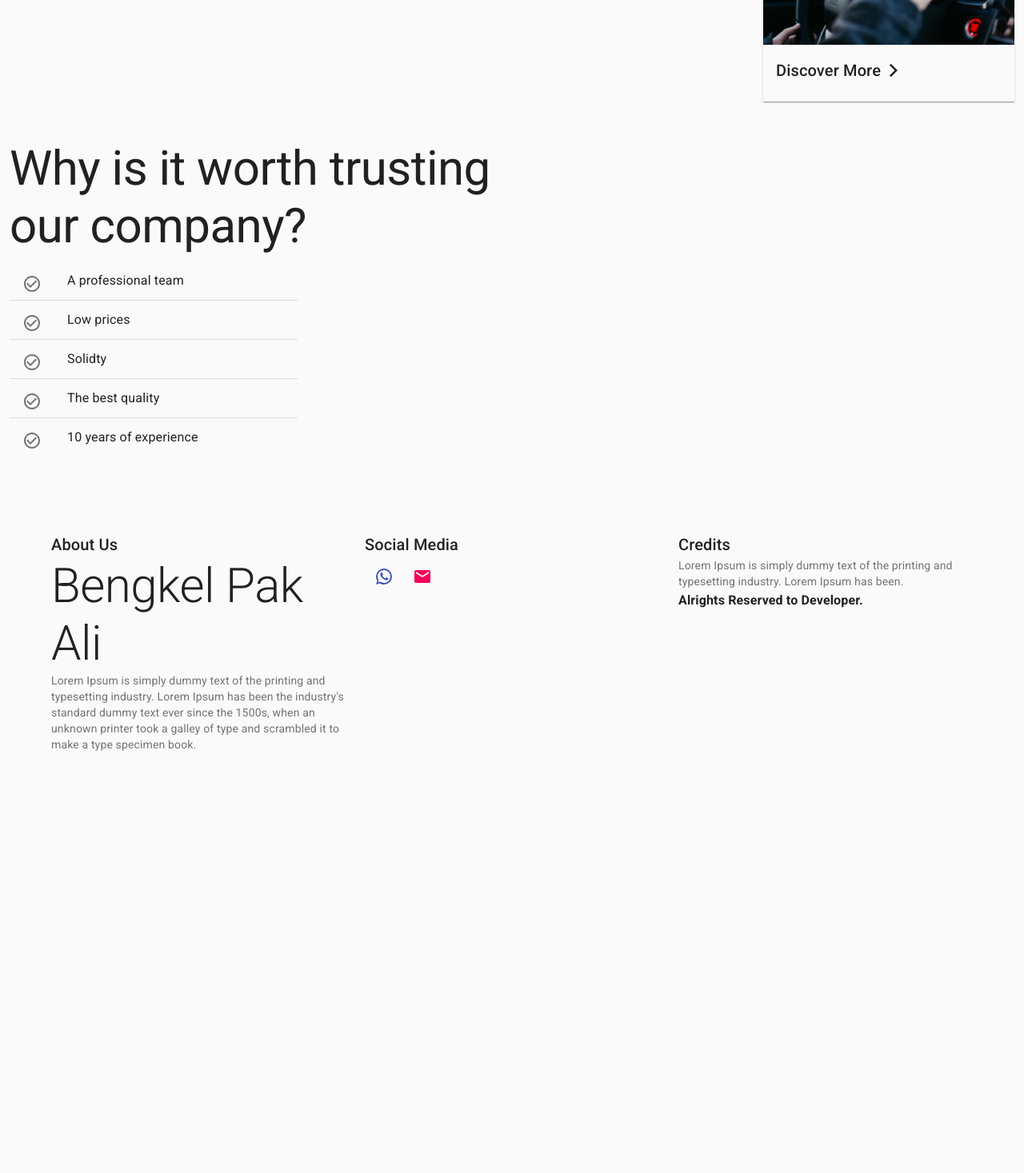
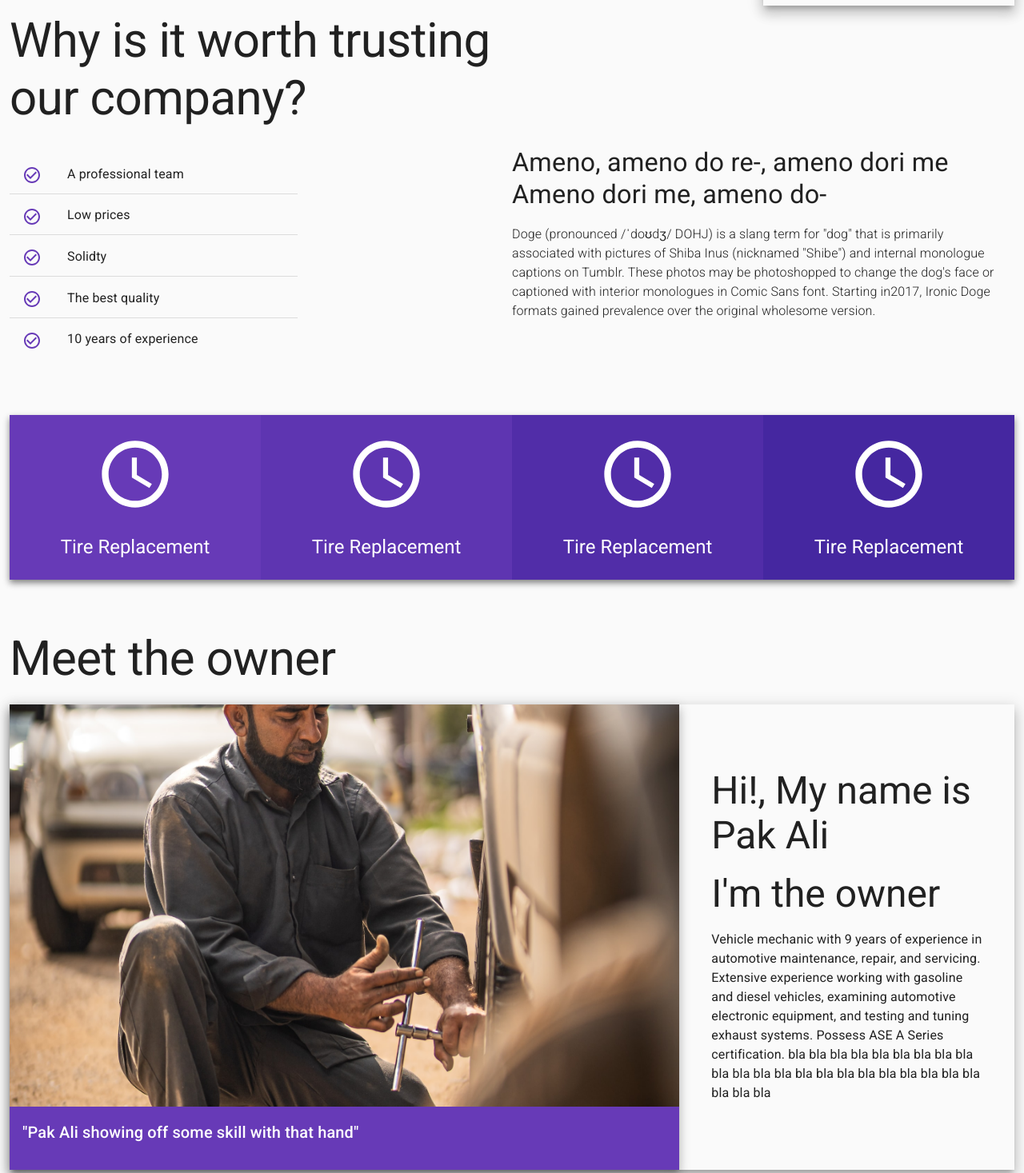
Before and after one commit to Jauzy/ifmas-web, a Gatsby site: page / in a window 1280 px wide. Shown: the part 860-2327 px from the top of the page at 80% size. Before the commit the page ends 1813 px from the top, so only its background shows below. Built offline with nearby package versions, Linux system fonts and the light colour scheme; Gatsby itself is replaced by a stand-in of ours.

Commit message:
Add more to home

```diff
--- a/src/Components/CheckList.js
+++ b/src/Components/CheckList.js
@@ -3,6 +3,10 @@ import ListItem from '@material-ui/core/ListItem'
 import ListItemIcon from '@material-ui/core/ListItemIcon'
 import ListItemText from '@material-ui/core/ListItemText'
 import CheckCircleOutlineIcon from '@material-ui/icons/CheckCircleOutline'
+
+import deepPurple from '@material-ui/core/colors/deepPurple'
+
+const accent = deepPurple['500']; // #e040fb
 
 // const CheckList = ({ text }) => {
 //     return text.map((textData,index)=> {
@@ -34,10 +38,11 @@ const CheckList = ({ text }) => {
         return (
             <ListItem alignItems="flex-start">
                 <ListItemIcon>
-                    <CheckCircleOutlineIcon />
+                    <CheckCircleOutlineIcon style={{color: `${accent}`}} />
                 </ListItemIcon>
                 <ListItemText
                     primary= {text}
+                    style={{marginTop: '2%'}}
                 />
             </ListItem>
         )
--- a/src/pages/index.js
+++ b/src/pages/index.js
@@ -10,17 +10,20 @@ import CardActions from '@material-ui/core/CardActions'
 import CardMedia from '@material-ui/core/CardMedia'
 import CardContent from '@material-ui/core/CardContent'
 import Box from '@material-ui/core/Box'
-import ArrowForwardIosIcon from '@material-ui/icons/ArrowForwardIos'
 import List from '@material-ui/core/List'
 import ListItem from '@material-ui/core/ListItem'
 import ListItemIcon from '@material-ui/core/ListItemIcon'
 import ListItemText from '@material-ui/core/ListItemText'
-import Divider from '@material-ui/core/Divider';
+import Divider from '@material-ui/core/Divider'
+
+import ArrowForwardIosIcon from '@material-ui/icons/ArrowForwardIos'
+import AccessTimeIcon from '@material-ui/icons/AccessTime';
 
 import purple from '@material-ui/core/colors/purple'
 import deepPurple from '@material-ui/core/colors/deepPurple'
 
 import ImageBG from "../images/main.jpg"
+import Mechanic from "../images/Mechanic.jpg"
 
 import Layout from "../Components/Layout"
 import SEO from "../Components/Seo"
@@ -42,20 +45,20 @@ const IndexPage = ({ data }) => {
 		<div style={{ height: '80vh', backgroundImage: `url(${ImageBG})`, backgroundSize: 'cover', backgroundRepeat: 'no-repeat' }}>
 			<Layout>
 				<SEO title="Home" />
-        <Container style={{ display: 'flex', justifyContent: 'center', alignItems: 'center', minHeight: '100vh', paddingTop: '30vh' }}>
+				<Container style={{ display: 'flex', justifyContent: 'center', alignItems: 'center', minHeight: '100vh', paddingTop: '15vh' }}>
 					<Grid container spacing={3}>
-            <Grid item container xs={12}>
-              <Grid item xs={12}>
-                <Typography variant="h1" component="h2" style={{ fontWeight: 'bold' }}>
+						<Grid item container sm={12}>
+							<Grid item sm={12}>
+								<Typography variant="h1" component="h2" style={{ fontWeight: 'bold', color: 'white' }}>
 									Professional repair <br />
                   of passanger cars.
                 </Typography>
-                <Typography variant="h5" gutterBottom >
+								<Typography variant="h5" gutterBottom style={{ color: 'white' }}>
 									Lorem ipsum dolor sit amet, consectetur adipiscing elit
                 </Typography>
 							</Grid>
 
-              <Grid container spacing={4} xs={12} style={{paddingTop: '2vh'}}>
+							<Grid container spacing={4} sm={12} style={{ paddingTop: '2vh' }}>
 								<Grid item>
 									<Button variant="contained" size='large' style={{ color: 'white', backgroundColor: `${accent}`, ...mainButtonStyle }}>
 										Check our services
@@ -67,20 +70,20 @@ const IndexPage = ({ data }) => {
 							</Grid>
 						</Grid>
 
-            <Grid container xs={12} justify="flex-end" alignItems="flex-end">
-              <Grid item xs={3}>
-                <Card style={{borderRadius: '0'}}>
+						<Grid container sm={12} justify="flex-end" alignItems="flex-end">
+							<Grid item xs={12} sm={3}>
+								<Card elevation={10} square>
 									<CardActionArea>
 										<CardMedia
 											style={{ height: '200px' }}
-                      image= {require ("../images/driving.jpg")}
+											image={require("../images/driving.jpg")}
 										/>
 										<CardContent>
 											<Grid container>
 												<Typography item gutterBottom variant="h6">
 													Discover More
                         </Typography>
-                        <ArrowForwardIosIcon item fontSize='small' style={{marginTop: '0.72vh', marginLeft: '0.7vh'}}></ArrowForwardIosIcon>
+												<ArrowForwardIosIcon item fontSize='small' style={{ marginTop: '0.72vh', marginLeft: '0.7vh' }}></ArrowForwardIosIcon>
 											</Grid>
 										</CardContent>
 									</CardActionArea>
@@ -88,13 +91,14 @@ const IndexPage = ({ data }) => {
 							</Grid>
 						</Grid>
 
-            <Box pt={6}>
-              <Grid container xs={12}>
-                <Grid item xs={12}>
-                  <Typography variant='h2' style={{ fontWeight: 'normal' }}> Why is it worth trusting <br/> our company?</Typography>
+						{/* Bagian - Why is it worth... */}
+						<Box pt={1}>
+							<Grid container sm={12} spacing={3}>
+								<Grid item sm={12}>
+									<Typography variant='h2' style={{ fontWeight: 'normal' }}> Why is it worth trusting <br /> our company?</Typography>
 								</Grid>
 
-                <Grid item xs={6}>
+								<Grid item sm={6}>
 									<List style={{ width: '100%', maxWidth: 360 }}>
 										{
 											[
@@ -116,11 +120,88 @@ const IndexPage = ({ data }) => {
 									</List>
 								</Grid>
 
+								<Grid item sm={6}>
+									<Typography variant='h4' style={{ marginBottom: '3%' }}>
+										Ameno, ameno do re-, ameno dori me <br />
+                    Ameno dori me, ameno do-
+                  </Typography>
+									<Typography variant='body1' style={{ fontWeight: 'lighter' }}>
+										Doge (pronounced /ˈdoʊdʒ/ DOHJ) is a slang term for "dog" that is primarily associated with pictures of Shiba Inus (nicknamed "Shibe") and
+										internal monologue captions on Tumblr. These photos may be photoshopped to change the dog's face or captioned with interior monologues in
+										Comic Sans font. Starting in2017, Ironic Doge formats gained prevalence over the original wholesome version.
+                    </Typography>
+								</Grid>
 							</Grid>
 						</Box>
 
+						<Grid container justify="center" alignItems="center" sm={12} style={{ marginTop: '5%',boxShadow: '0 4px 8px 0 grey' }}>
+							{/* TODO: make component for this */}
+							<Grid sm item>
+								<Box display='flex' flexDirection='column' alignItems="center" justifyContent="center" p={3} style={{ backgroundColor: `${accent}` }}>
+									<AccessTimeIcon style={{ fontSize: 100, marginBottom: '10%', color: 'white'}}></AccessTimeIcon>
+									<Typography variant='h5' align='center' style={{color: 'white'}}>Tire Replacement</Typography>
+								</Box>
+							</Grid>
+							<Grid sm item>
+								<Box display='flex' flexDirection='column' alignItems="center" justifyContent="center" p={3} style={{ backgroundColor: `${deepPurple[600]}` }}>
+									<AccessTimeIcon style={{ fontSize: 100, marginBottom: '10%', color: 'white'}}></AccessTimeIcon>
+									<Typography variant='h5' align='center' style={{color: 'white'}}>Tire Replacement</Typography>
+								</Box>
+							</Grid>
+							<Grid sm item>
+								<Box display='flex' flexDirection='column' alignItems="center" justifyContent="center" p={3} style={{ backgroundColor: `${deepPurple[700]}` }}>
+									<AccessTimeIcon style={{ fontSize: 100, marginBottom: '10%', color: 'white'}}></AccessTimeIcon>
+									<Typography variant='h5' align='center' style={{color: 'white'}}>Tire Replacement</Typography>
+								</Box>
+							</Grid>
+							<Grid sm item>
+								<Box display='flex' flexDirection='column' alignItems="center" justifyContent="center" p={3} style={{ backgroundColor: `${deepPurple[800]}` }}>
+									<AccessTimeIcon style={{ fontSize: 100, marginBottom: '10%', color: 'white'}}></AccessTimeIcon>
+									<Typography variant='h5' align='center' style={{color: 'white'}}>Tire Replacement</Typography>
+								</Box>
 							</Grid>
 
+						</Grid>
+
+						{/* Bagian - Owner  */}
+						<Typography variant='h2' align='right' gutterBottom style={{fontWeight: 'normal', marginTop: '5%' }}>
+							Meet the owner
+						</Typography>
+
+						<Paper elevation={10} square >
+							<Grid container sm={12} justify="center" >
+								<Grid item sm={8}>
+									<Card square elevation={8} style={{ backgroundColor: `${accent}` }}>
+										<CardMedia
+											style={{ height: 0, paddingTop: '60%' }}
+											image={Mechanic}
+										/>
+										<CardContent>
+											<Typography item gutterBottom variant="h6" style={{color: 'white'}}>
+												"Pak Ali showing off some skill with that hand"
+                      </Typography>
+										</CardContent>
+									</Card>
+								</Grid>
+								<Grid item sm={4}>
+									<Box p={5} my={5}>
+									<Typography variant='h3' gutterBottom>Hi!, My name is <br /> Pak Ali</Typography>
+									<Typography variant='h3' gutterBottom>I'm the owner</Typography>
+									<Typography variant='body1'>
+										Vehicle mechanic with 9 years of experience in automotive maintenance, repair, and servicing. Extensive experience working with
+										gasoline and diesel vehicles, examining automotive electronic equipment, and testing and tuning exhaust systems. Possess ASE
+										A Series certification. bla bla bla bla bla bla bla bla bla bla bla bla bla bla bla bla bla bla bla bla bla bla bla bla bla
+									</Typography>
+									</Box>
+								</Grid>
+							</Grid>
+						</Paper>
+
+
+
+
+
+					</Grid>
 				</Container>
 			</Layout>
 		</div>
```
Also changed, not shown: src/images/Mechanic.jpg (added). Lines whose indentation alone changed are shown as unchanged.
